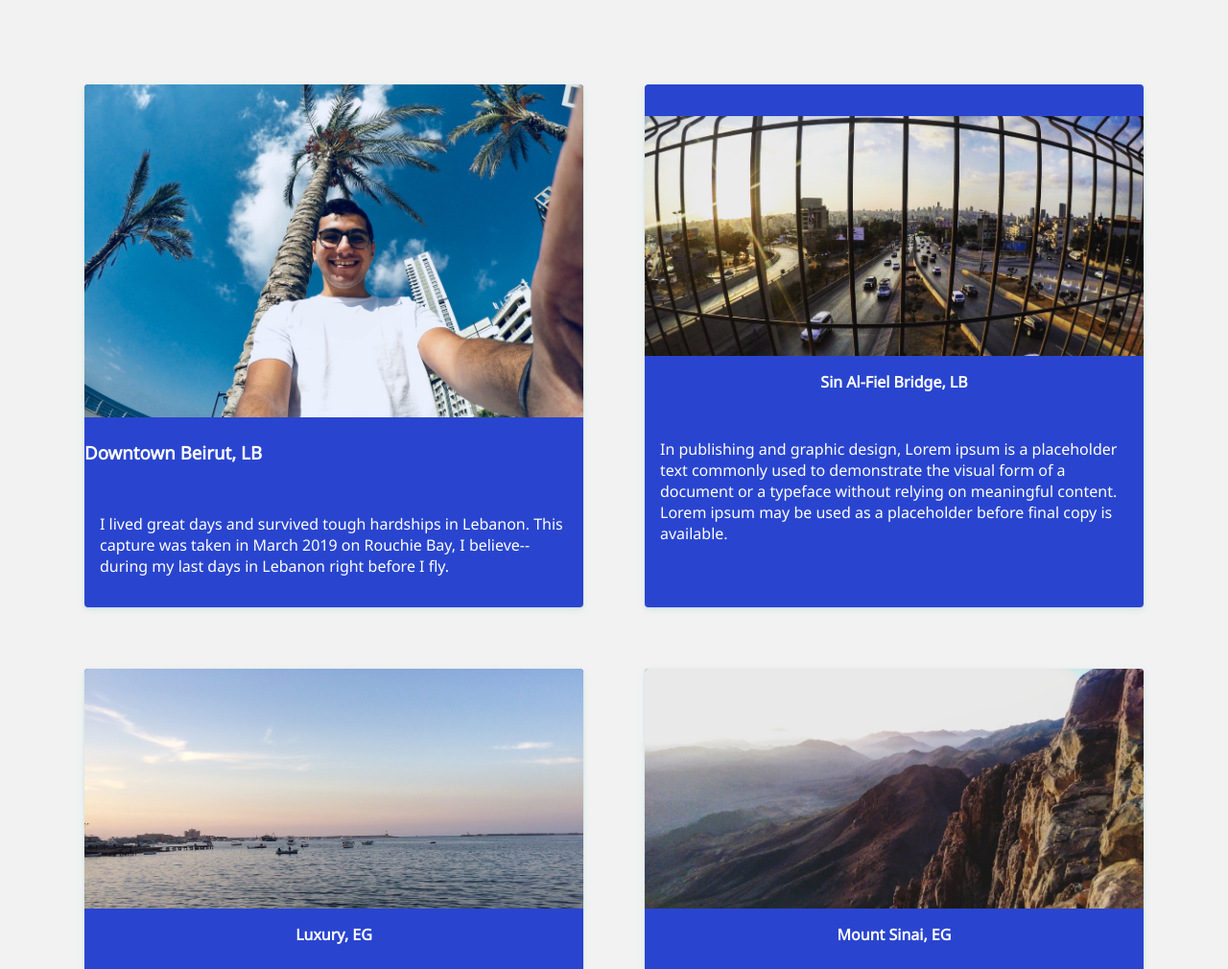
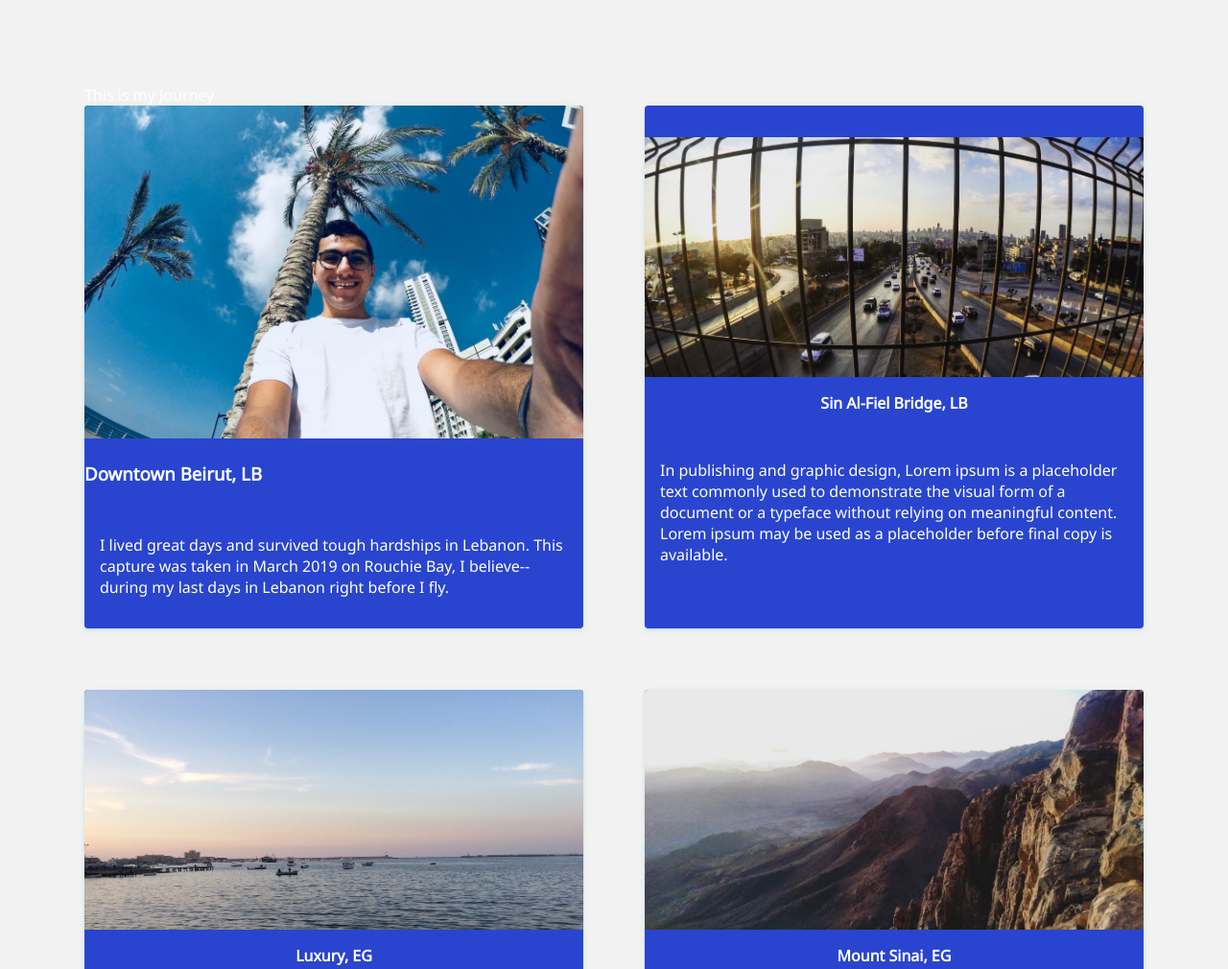
Before and after one commit to michaelyaacoub/css, a plain HTML site: page infinate-grid.html in a window 1280 px wide. Shown: the top 1010 px of the page at 96% size. Drawn offline with Linux system fonts and the light colour scheme.

Commit message:
added notes

```diff
--- a/infinate-grid.html
+++ b/infinate-grid.html
@@ -10,6 +10,11 @@
         </style>
     </head>
     <body>
+        <section>
+            <header>
+                This is my Journey
+            </header>
+        </section>
         <section class="basic-grid">
             <div class="card">
                 <div class="img-holder">
@@ -94,13 +99,12 @@
                 </p>
             </div>
 
-
-
             <div class="card">
-                <img src="./images/DSC00120.JPG">
-                <h3>Location</h3>
+                <div class="img-holder">
+                    <img src="./images/DSC00120.JPG">
+                    <h3>Location</h3>
+                </div>
                 <p>
-
                     on meaningful content. Lorem ipsum may be used as a placeholder before final copy is available.
                 </p>
             </div>
```
